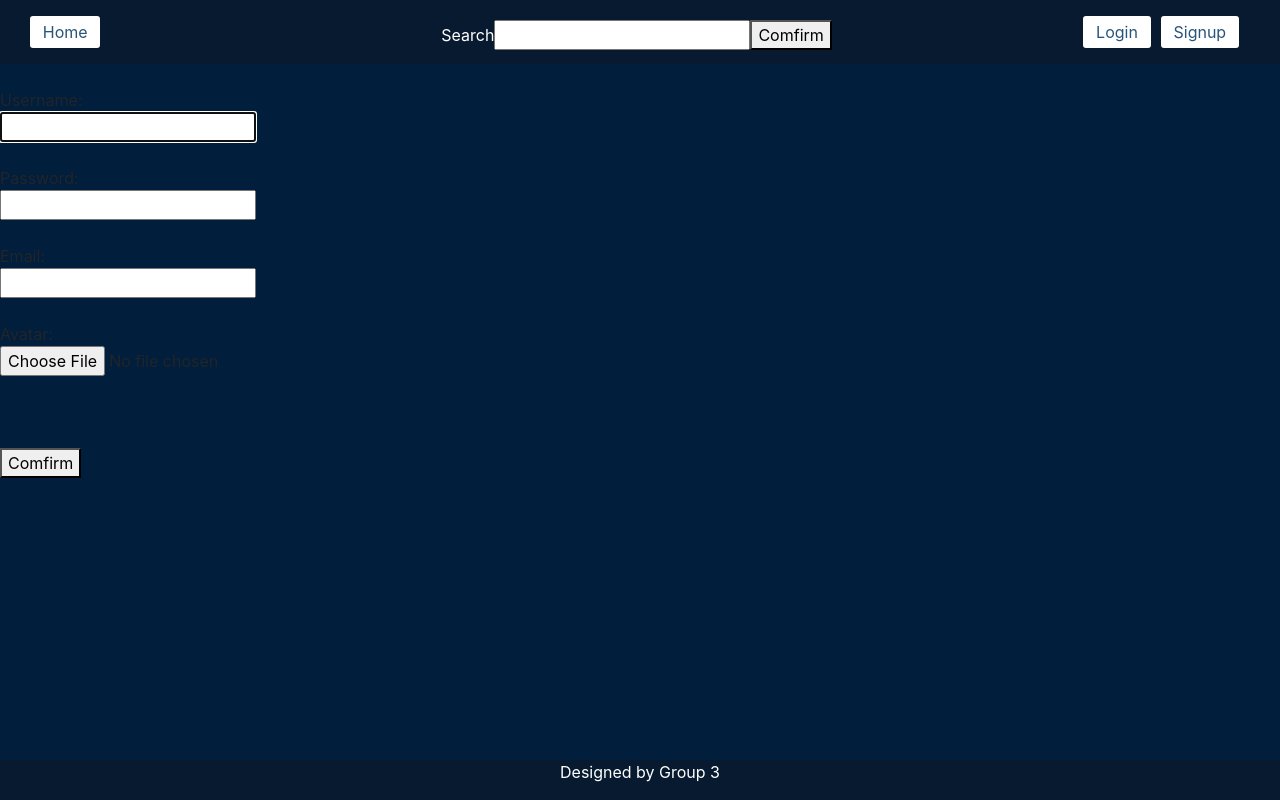
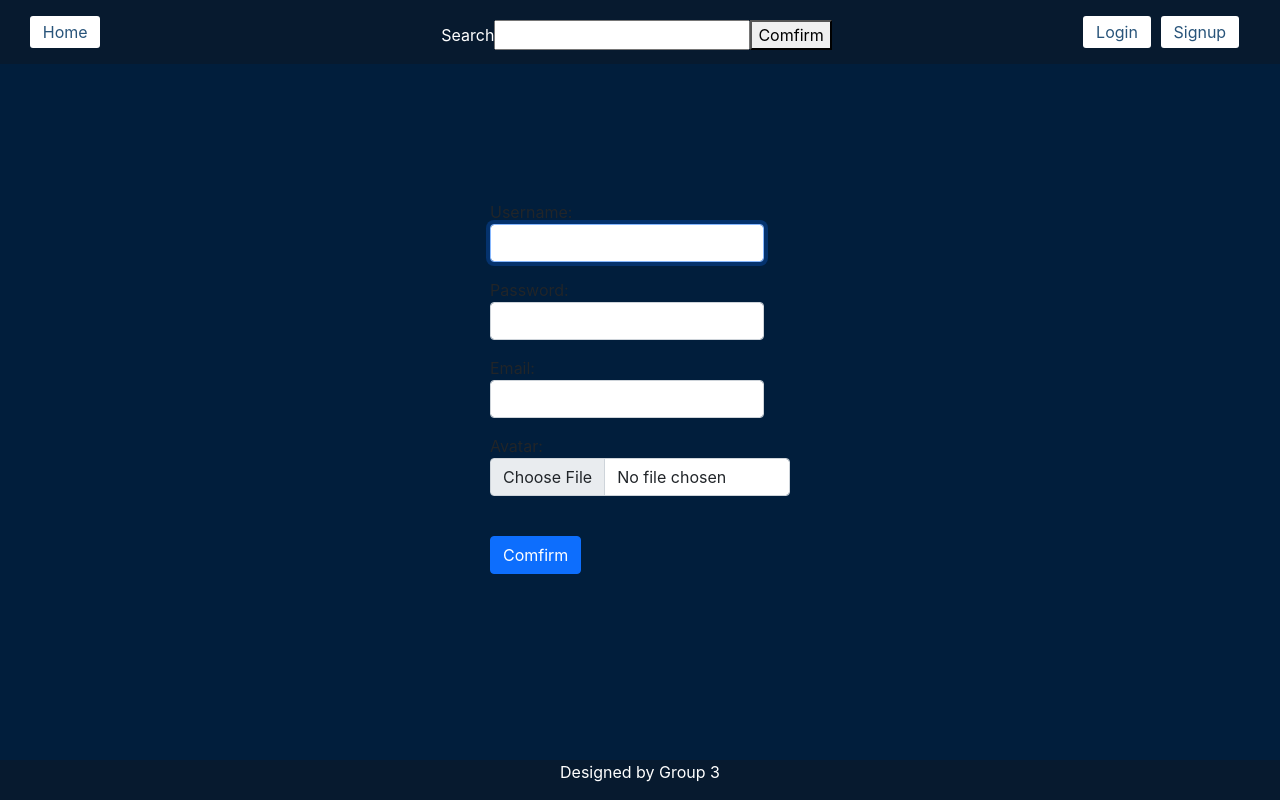
Before and after one commit to linyue1233/554-final-project, a React (Create React App) app in the folder client/: page /signup in a window 1280 px wide. Built offline with nearby package versions, Linux system fonts and the light colour scheme.

Commit message:
change css in login and signup

```diff
--- a/client/src/App.css
+++ b/client/src/App.css
@@ -132,3 +132,30 @@ footer {
     text-align: center;
     margin-bottom: 20px;
 }
+
+.loginForm {
+
+    text-align: left;
+
+    width: 300px;
+    height: 400px;
+    margin:auto;
+    top: 0;
+    left: 0;
+    right: 0;
+    bottom: 0;
+    position: absolute;
+}
+
+.signupForm {
+    text-align: left;
+
+    width: 300px;
+    height: 400px;
+    margin:auto;
+    top: 0;
+    left: 0;
+    right: 0;
+    bottom: 0;
+    position: absolute;
+}
--- a/client/src/components/LoginPage.js
+++ b/client/src/components/LoginPage.js
@@ -29,13 +29,14 @@ function LoginPage(){
     }
 
     body = (
+        <div className = 'loginForm'>
         <form className='form' id='create_user' onSubmit={handleSubmit}>
 
-            <div className='form-group'>
+            <div className='mb-3'>
                 <label>
                 Email:
-                    <br/>
-                    <input
+
+                    <input class="form-control"
                         ref={(node)=>{
                             email = node;
                         }}
@@ -46,11 +47,11 @@ function LoginPage(){
             </div>
             <br/>
 
-            <div className='form-group'>
+            <div className='mb-3'>
                 <label>
                 Password:
-                    <br/>
-                    <input type="password"
+
+                    <input type="password" class="form-control"
                         ref={(node)=>{
                             password = node;
                         }}
@@ -62,13 +63,13 @@ function LoginPage(){
             <br/>
 
 
-            <br/>
-            <br/>
-            <br/>
-            <button className='button' type='submit'>
+
+            <button className="btn btn-primary" type='submit'>
                 Comfirm
             </button>
         </form>
+        </div>
+
     );
 
     return(
--- a/client/src/components/SignupPage.js
+++ b/client/src/components/SignupPage.js
@@ -49,12 +49,13 @@ function SignupPage(){
 
 
     body = (
+        <div className='signupForm'>
         <form className='form' id='create_user' onSubmit={handleSubmit}>
-            <div className='form-group'>
+            <div className='mb-3'>
                 <label>
                 Username:
                     <br/>
-                    <input
+                    <input class="form-control"
                         ref={(node)=>{
                             username = node;
                         }}
@@ -63,12 +64,12 @@ function SignupPage(){
                     />
                 </label>
             </div>
-            <br/>
-            <div className='form-group'>
+
+            <div className='mb-3'>
                 <label>
                 Password:
                     <br/>
-                    <input type="password"
+                    <input type="password" class="form-control"
                         ref={(node)=>{
                             password = node;
                         }}
@@ -77,12 +78,12 @@ function SignupPage(){
                     />
                 </label>
             </div>
-            <br/>
-            <div className='form-group'>
+
+            <div className='mb-3'>
                 <label>
                 Email:
                     <br/>
-                    <input
+                    <input class="form-control"
                         ref={(node)=>{
                             email = node;
                         }}
@@ -91,12 +92,12 @@ function SignupPage(){
                     />
                 </label>
             </div>
-            <br/>
-            <div className='form-group'>
+
+            <div className='mb-3'>
                 <label>
                 Avatar:
                     <br/>
-                    <input type="file" id='chooseAvatar'
+                    <input type="file" id='chooseAvatar' class="form-control"
                     onChange={handlefile}
                         ref={(node)=>{
                             avatar = node;
@@ -107,12 +108,12 @@ function SignupPage(){
                 </label>
             </div>
             <br/>
-            <br/>
-            <br/>
-            <button className='button' type='submit'>
+
+            <button className="btn btn-primary" type='submit'>
                 Comfirm
             </button>
         </form>
+        </div>
     );
 
     return(
```
Also changed, not shown: 1 other file (tests, documents, lock files or other folders).
